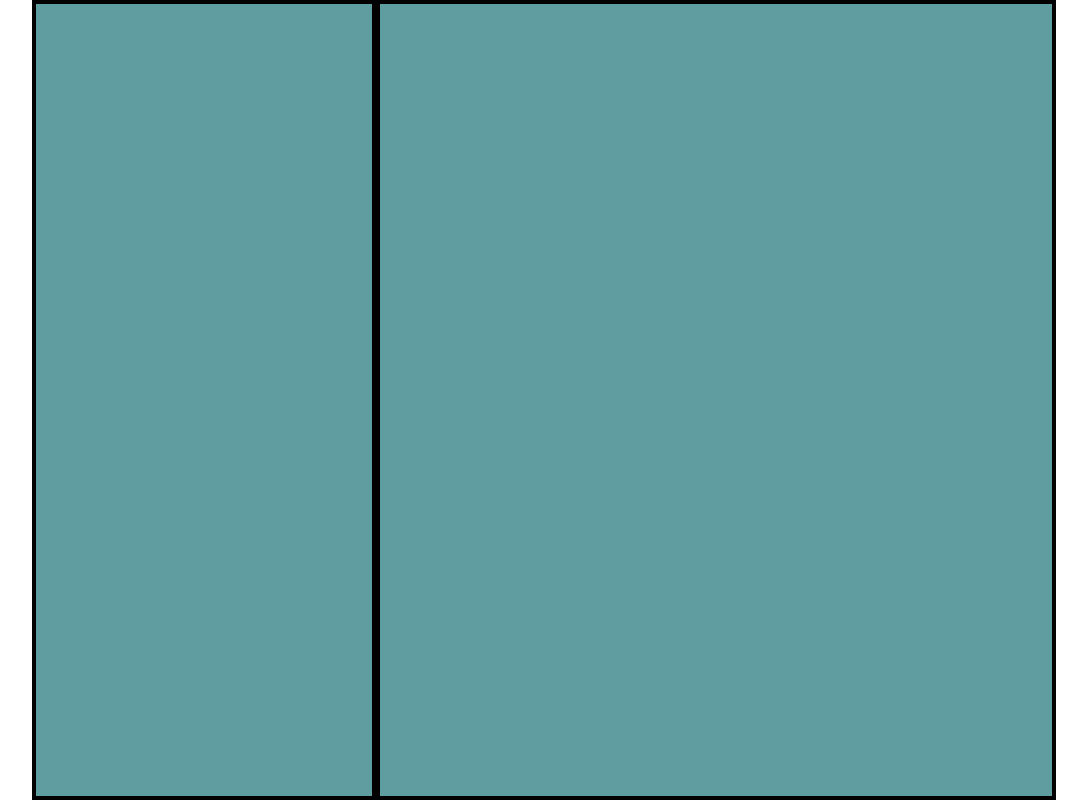
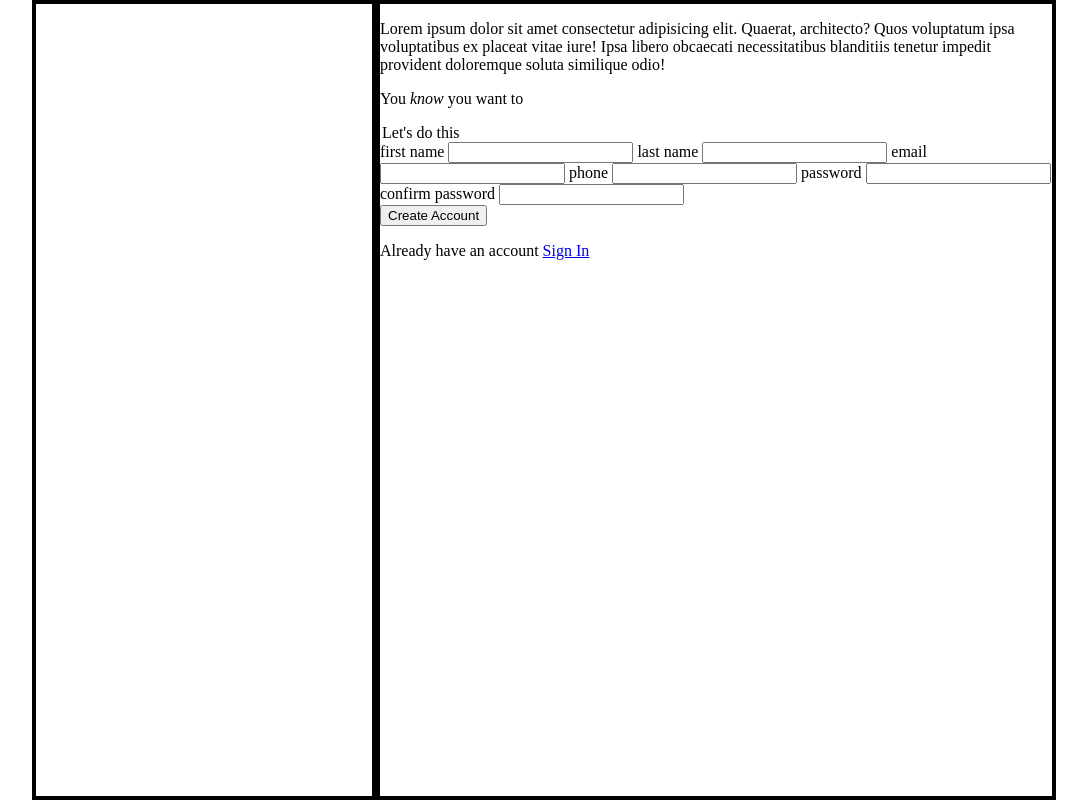
Before and after one commit to hassan-a2h/sign-up-form, a plain HTML site: page index.html in a window 1280 px wide. Shown: the whole page, without its empty margins (96-1183 px from the left). Drawn offline with Linux system fonts and the light colour scheme.

Commit message:
Add elements to make up structure of the page
Remove background color in css file. Fill each section with respective content.

```diff
--- a/index.html
+++ b/index.html
@@ -9,9 +9,46 @@
 </head>
 <body>
   <div class="container">
-    <div class="sidebar">
+    <div class="sidebar"></div>
+
+    <div class="form-container">
+      <div class="info">
+        <p> Lorem ipsum dolor sit amet consectetur adipisicing
+          elit. Quaerat, architecto? Quos voluptatum ipsa voluptatibus ex
+          placeat vitae iure! Ipsa libero obcaecati necessitatibus blanditiis
+          tenetur impedit provident doloremque soluta similique odio!</p>
+        <p> You <em>know</em> you want to </p>
+      </div>
+
+      <div class="form">
+        <form action="#" method="post" id="sign-up">
+          <legend>Let's do this</legend>
+
+          <label for="first-name">first name</label>
+          <input type="text" id="first-name" name="first_name" />
+
+          <label for="last-name">last name</label>
+          <input type="text" id="last-name" name="last_name" />
+
+          <label for="email">email</label>
+          <input type="email" id="email" name="email" />
+
+          <label for="phone">phone</label>
+          <input type="tel" id="phone" name="phone" />
+
+          <label for="password">password</label>
+          <input type="password" id="password" name="password">
+
+          <label for="password-confirmation">confirm password</label>
+          <input type="password" id="password-confirmation" name="password_confirmation">
+        </form>
+      </div>
+
+      <div class="actions">
+        <button type="submit" for="sign-up">Create Account</button>
+        <p>Already have an account <a href="#">Sign In</a></p>
+      </div>
     </div>
-    <div class="form-container"></div>
   </div>
 </body>
 </html>
--- a/styles.css
+++ b/styles.css
@@ -16,6 +16,5 @@ body {
 }
 
 .form-container, .sidebar {
-  background-color: cadetblue;
   border: 4px solid black;
 }
```
